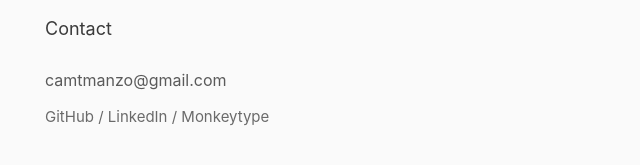
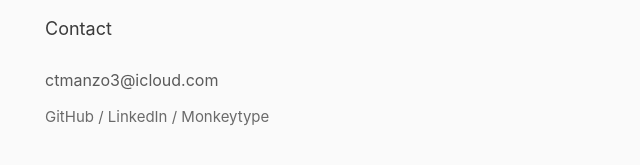
Before and after one commit to nqxi/cmanzo.com, a plain HTML site: page index.html in a window 1280 px wide. Shown: the part 577-742 px from the top of the page, 310-950 px from the left. Drawn offline with Linux system fonts and the light colour scheme.

Commit message:
change email

```diff
--- a/index.html
+++ b/index.html
@@ -40,7 +40,7 @@
         <section class="contact">
             <h2>Contact</h2>
             <p>
-                <a href="mailto:camtmanzo@gmail.com">camtmanzo@gmail.com</a>
+                <a href="mailto:ctmanzo3@icloud.com">ctmanzo3@icloud.com</a>
             </p>
             <p class="social">
                 <a href="https://github.com/n0x1">GitHub</a> /
```
